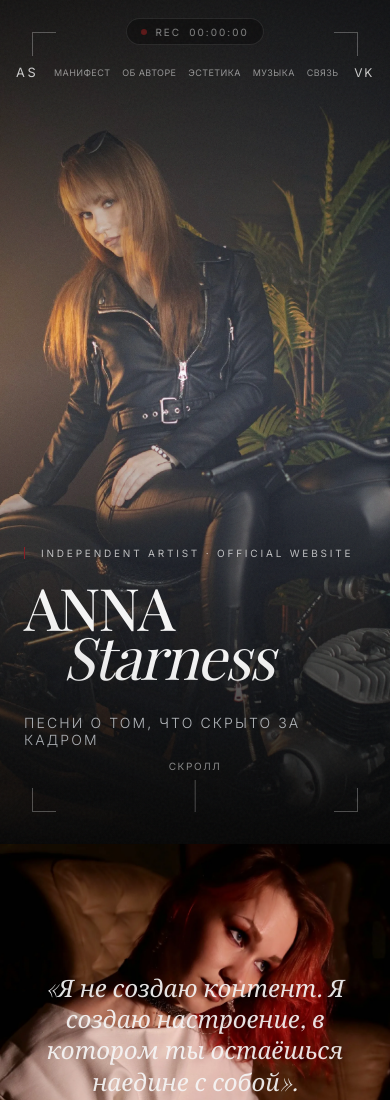
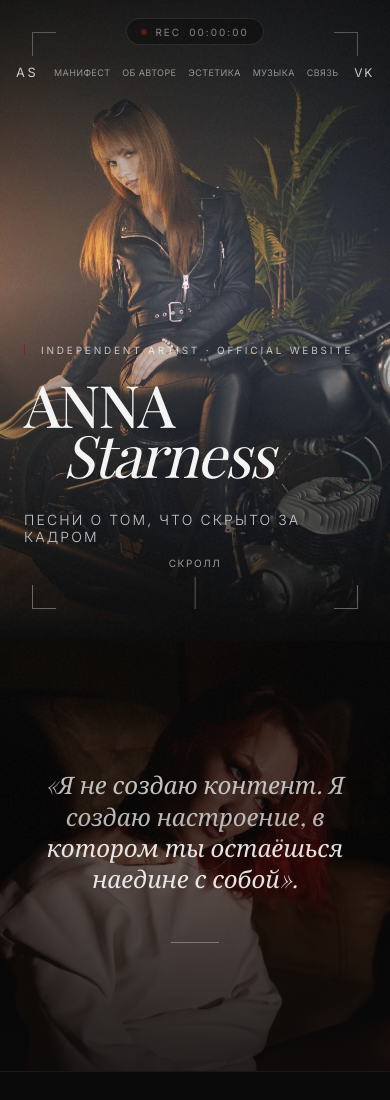
Before and after one commit to repsolptz-stack/anna-starness2.0, a plain HTML site: page index.html in a window 390 px wide. Shown: the top 1100 px of the page. Drawn offline with nearby package versions, Linux system fonts and the light colour scheme; a web font is replaced by a local one.

Commit message:
Update index.html

```diff
--- a/index.html
+++ b/index.html
@@ -209,11 +209,26 @@ body.audio-playing .mood-ambient{
   width:100%;
   height:100%;
 }
-.hero-bg img,
+.hero-bg img{
+  width:100%;
+  height:100%;
+  object-fit:cover;
+  object-position:50% 18%;
+}
 .manifesto-bg img{
   width:100%;
   height:100%;
   object-fit:cover;
+  object-position:50% 25%;
+}
+@media (max-aspect-ratio: 4/5){
+  .hero{
+    height:auto;
+    min-height:76svh;
+  }
+  .hero-content{
+    padding:4rem 1.5rem 5rem;
+  }
 }
 .hero-overlay{
   position:absolute;
@@ -277,7 +292,7 @@ body.audio-playing .mood-ambient{
   display:flex;
   justify-content:space-between;
   align-items:center;
-  padding:3.5rem 1.5rem 1.5rem;
+  padding:clamp(1.25rem, 4vw, 3.5rem) 1.5rem 1.5rem;
 }
 .brand{
   font-size:.8rem;
@@ -385,6 +400,18 @@ body.audio-playing .mood-ambient{
 .manifesto-bg{
   position:absolute;
   inset:0;
+}
+.manifesto-bg::after{
+  content:"";
+  position:absolute;
+  inset:0;
+  background:linear-gradient(
+    to bottom,
+    rgba(10,10,10,.72),
+    rgba(10,10,10,.62) 50%,
+    rgba(10,10,10,.88)
+  );
+  pointer-events:none;
 }
 .manifesto-inner{
   position:relative;
```
